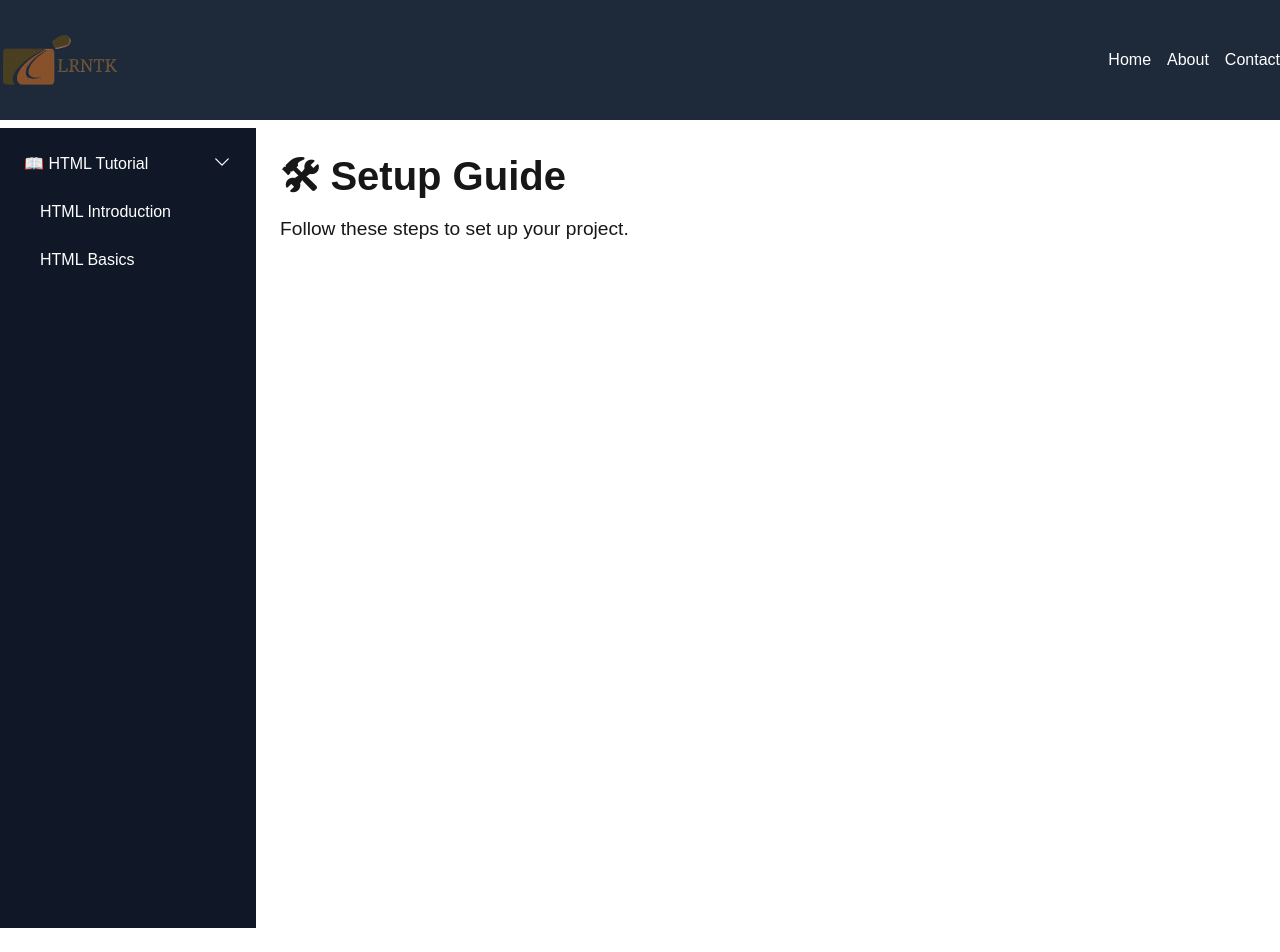
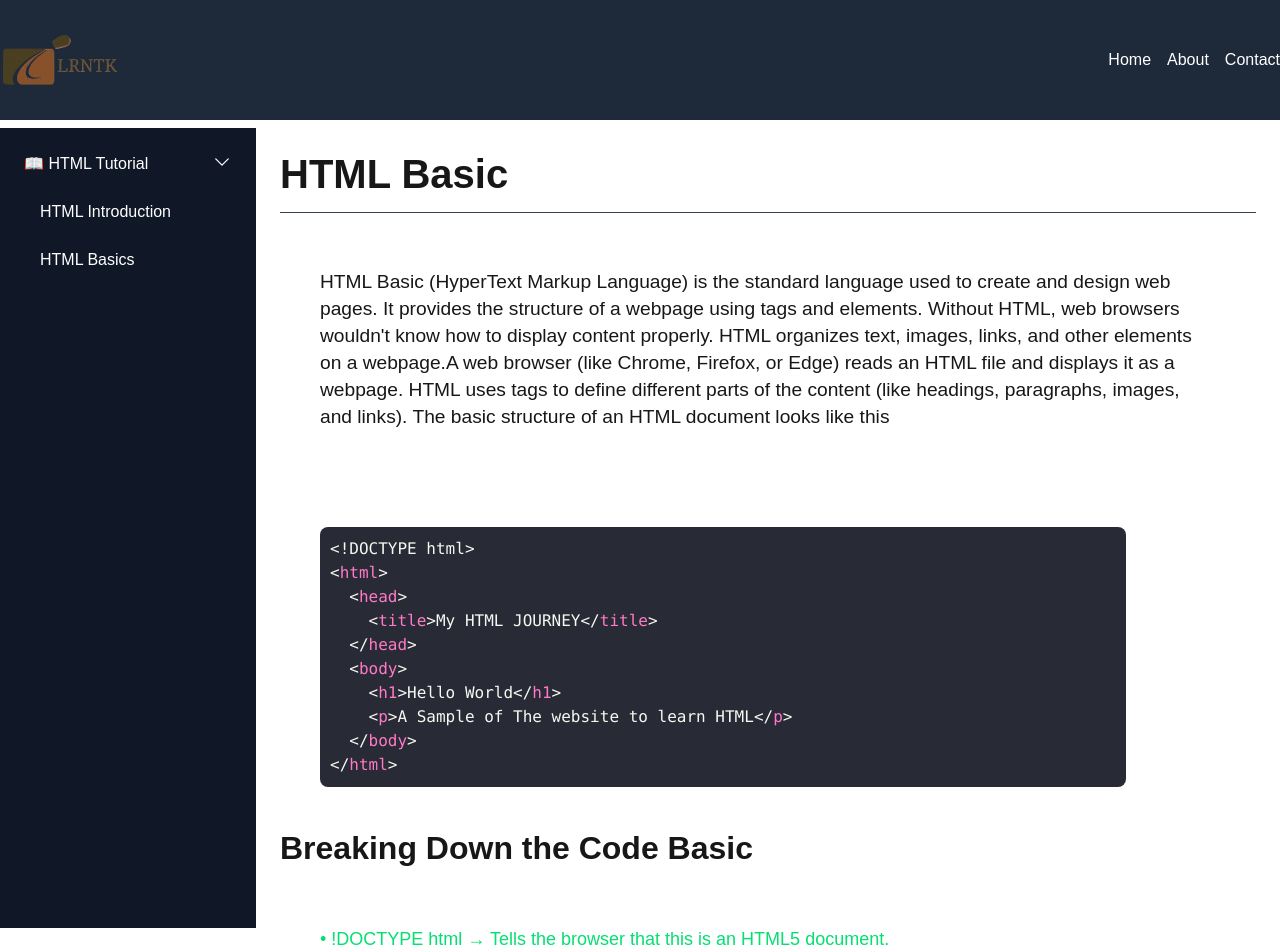
Before and after one commit to Fynova-Technologies/lrntk, a Next.js app: page /docs/basics in a window 1280 px wide. Shown: the top 952 px of the page. Before the commit the page ends 800 px from the top, so only its background shows below. Built offline with nearby package versions, Linux system fonts and the light colour scheme.

Commit message:
json added

```diff
--- a/app/docs/basics/page.tsx
+++ b/app/docs/basics/page.tsx
@@ -1,8 +1,129 @@
+'use client'
+// import Link from 'next/link';
+import React from 'react';
+import {Highlight, themes} from 'prism-react-renderer';
+import Image from 'next/image';
+import { useState, useEffect } from "react";
+
+
+interface Child {
+  type: string;
+  content?: string;
+  language?: string;
+  title?: string;
+  items?: string[];
+  url?: string;
+  alt?: string;
+  text?: string;
+}
+
+interface Section {
+  id: number;
+  title: string;
+  children: Child[];
+}
+
+interface ApiResponse {
+  sections: Section[];
+}
+
 export default function Setup() {
-    return (
-      <div>
-        <h1 className="text-3xl font-bold">🛠 Setup Guide</h1>
-        <p className="mt-4">Follow these steps to set up your project.</p>
-      </div>
-    );
+
+  const [content, setContent] = useState<Section | null>(null);
+
+  useEffect(() => {
+    fetch("/html_intro.json")
+      .then((response) => response.json())
+      .then((data:ApiResponse) => {
+        const foundSection = data.sections.find((sec:Section) => sec.id === 2);
+        setContent(foundSection || null)
+      }
+    )
+      .catch((error) => console.error("Error fetching content:", error));
+  }, []);
+
+  if (!content) {
+    return <p>Loading...</p>;
   }
+
+
+  return (
+    <div className="html-intro">
+      <h1 className="text-4xl font-bold">{content.title}</h1>
+      <hr className="my-4 border-gray-700" />
+
+      {/* Render Sections Dynamically */}
+      {content.children.map((section, index) => {
+        switch (section.type) {
+          case "text":
+            return <p key={index} className="mb-10 p-10 text-lg">{section.content}</p>;
+
+          case "code":
+            return (
+              <div key={index} className='p-10'>
+              <Highlight theme={themes.dracula} code={section.content||""} language="html">
+        {({ className, style, tokens, getLineProps, getTokenProps }) => (
+        <div style={{ width: "90%", overflowX: "auto" }}>
+          <pre
+            className={className}
+            style={{
+              ...style,
+              minWidth: "100%",
+              padding: "10px",
+              borderRadius: "8px",
+              display: "block",
+              whiteSpace:"pre-wrap",
+              overflowX: "auto", // Enables horizontal scrolling
+              // wordWrap: "normal", // Prevents text wrapping
+              background: "#282a36", // Dracula theme background color
+            }}
+          >
+            {tokens.map((line, i) => {
+              const lineProps = getLineProps({ line }); // Get line props
+              return (
+                <div key={i} {...lineProps}>
+                  {line.map((token, key) => {
+                    const tokenProps = getTokenProps({ token }); // Get token props
+                    return <span key={key} {...tokenProps} />;
+                  })}
+                </div>
+              );
+            })}
+          </pre>
+        </div>
+      )}
+    </Highlight>
+    </div>
+
+            );
+
+          case "list":
+            return (
+              <div key={index}>
+                <h2 className="text-2xl font-bold">{section.title}</h2>
+                <ul className="mt-4 p-10 text-lg">
+                  {section.items?.map((item, idx) => (
+                    <li key={idx} className="text-green-400">• {item}</li>
+                  ))}
+                </ul>
+              </div>
+            );
+
+          case "example":
+            return (
+              <h1 key={index}>{section.text}</h1>
+          );
+
+          case "image":
+            return (
+              <Image key={index} src={section.url || ""} height={500} width={500} alt={section.alt||""} className="mt-4  rounded-lg m-10 " />
+            );
+
+          default:
+            return null;
+        }
+      })}
+
+    </div>
+  );
+}
--- a/app/docs/introduction/page.tsx
+++ b/app/docs/introduction/page.tsx
@@ -1,33 +1,67 @@
+'use client'
 // import Link from 'next/link';
 import React from 'react';
 import {Highlight, themes} from 'prism-react-renderer';
 import Image from 'next/image';
+import { useState, useEffect } from "react";
 
-export default function Introduction() {
-  const code = `
-    <!DOCTYPE html>
-      <html>
-        <head>
-            <title>My HTML JOURNEY</title>
-        </head>
-        <body>
-            <h1>Hello World</h1>
-            <p>A Sample of The website to learn HTML</p>
-        </body>
-      </html>
-    `;
+
+interface Child {
+  type: string;
+  content?: string;
+  language?: string;
+  title?: string;
+  items?: string[];
+  url?: string;
+  alt?: string;
+  text?: string;
+}
+
+interface Section {
+  id: number;
+  title: string;
+  children: Child[];
+}
+
+interface ApiResponse {
+  sections: Section[];
+}
+
+export default function Setup() {
+
+  const [content, setContent] = useState<Section | null>(null);
+
+  useEffect(() => {
+    fetch("/html_intro.json")
+      .then((response) => response.json())
+      .then((data:ApiResponse) => {
+        const foundSection = data.sections.find((sec:Section) => sec.id === 1);
+        setContent(foundSection || null)
+      }
+    )
+      .catch((error) => console.error("Error fetching content:", error));
+  }, []);
+
+  if (!content) {
+    return <p>Loading...</p>;
+  }
+
+
   return (
     <div className="html-intro">
-      <h1 className="text-4xl font-bold mb-4">HTML Introduction</h1>
-      <div className="m-10 p-4 items-center justify-center border-y-1 border-neutral-600">
-        <p className="">HTML (HyperText Markup Language) is the standard language used to create and design web pages. It provides the structure of a webpage using tags and elements.</p>
-        <p className="">Without HTML, web browsers wouldn&apos;t know how to display content properly. HTML organizes text, images, links, and other elements on a webpage.</p>
-        <p>A web browser (like Chrome, Firefox, or Edge) reads an HTML file and displays it as a webpage.
-          HTML uses tags to define different parts of the content (like headings, paragraphs, images, and links).
-          The basic structure of an HTML document looks like this:</p>
-      </div>
-      <div className="w-full m-10">
-      <Highlight theme={themes.dracula} code={code} language="html">
+      <h1 className="text-4xl font-bold">{content.title}</h1>
+      <hr className="my-4 border-gray-700" />
+
+      {/* Render Sections Dynamically */}
+      {content.children.map((section, index) => {
+        switch (section.type) {
+          case "text":
+            return <p key={index} className="mb-10 p-10 text-lg">{section.content}</p>;
+
+          case "code":
+            return (
+              <div key={index} className='p-10'>
+              <Highlight theme={themes.dracula} code={section.content||""} language="html">
         {({ className, style, tokens, getLineProps, getTokenProps }) => (
         <div style={{ width: "90%", overflowX: "auto" }}>
           <pre
@@ -59,38 +93,37 @@ export default function Introduction() {
         </div>
       )}
     </Highlight>
+    </div>
+
+            );
+
+          case "list":
+            return (
+              <div key={index}>
+                <h2 className="text-2xl font-bold">{section.title}</h2>
+                <ul className="mt-4 p-10 text-lg">
+                  {section.items?.map((item, idx) => (
+                    <li key={idx} className="text-green-400">• {item}</li>
+                  ))}
+                </ul>
+              </div>
+            );
+
+          case "example":
+            return (
+              <h1 key={index}>{section.text}</h1>
+          );
+
+          case "image":
+            return (
+              <Image key={index} src={section.url || ""} height={500} width={500} alt={section.alt||""} className="mt-4  rounded-lg m-10 " />
+            );
+
+          default:
+            return null;
+        }
+      })}
 
     </div>
-    <div>
-      <h1>Breaking Down the Code:</h1>
-      <div className='m-10 grid-cols-2'>
-        <div>
-          <ul className='m-10 list-disc  px-4 py-2 text-xl marker:text-green-500 '>
-            <li>!DOCTYPE html → Tells the browser that this is an HTML5 document.</li>
-            <li>html → The main container for the webpage.</li>
-            <li>head → Contains important information like the page title (not visible on the page).</li>
-            <li>title → Sets the title that appears on the browser tab.</li>
-            <li>body → Contains the actual content of the page.</li>
-            <li>h1 → A heading (bigger text to highlight important information).</li>
-            <li>p → A paragraph (used for writing normal text).</li>
-          </ul>
-        </div>
-        <div>
-
-        </div>
-      </div>
-    </div>
-
-    <div>
-      <h2>This is How your Html looks like in a webpage</h2>
-      <div className=' m-10'>
-        <Image  src={"/Screenshot.png"} width={500} height={500} alt={"Demo"}/>
-      </div>
-    </div>
-
-    </div>
-
-
-
   );
 }
--- /dev/null
+++ b/public/html_intro.json
@@ -0,0 +1,78 @@
+  {
+    "sections": [
+      {
+        "id": 1,
+        "title": "HTML INTRO",
+        "children": [
+            {
+                "type": "text",
+                "content": "HTML (HyperText Markup Language) is the standard language used to create and design web pages. It provides the structure of a webpage using tags and elements. Without HTML, web browsers wouldn't know how to display content properly. HTML organizes text, images, links, and other elements on a webpage.A web browser (like Chrome, Firefox, or Edge) reads an HTML file and displays it as a webpage. HTML uses tags to define different parts of the content (like headings, paragraphs, images, and links). The basic structure of an HTML document looks like this"
+              },
+              {
+                "type": "code",
+                "language": "html",
+                "content": "<!DOCTYPE html>\n<html>\n  <head>\n    <title>My HTML JOURNEY</title>\n  </head>\n  <body>\n    <h1>Hello World</h1>\n    <p>A Sample of The website to learn HTML</p>\n  </body>\n</html>"
+              },
+              {
+                "type": "list",
+                "title": "Breaking Down the Code",
+                "items": [
+                  "!DOCTYPE html → Tells the browser that this is an HTML5 document.",
+                  "html → The main container for the webpage.",
+                  "head → Contains important information like the page title (not visible on the page).",
+                  "title → Sets the title that appears on the browser tab.",
+                  "body → Contains the actual content of the page.",
+                  "h1 → A heading (bigger text to highlight important information).",
+                  "p → A paragraph (used for writing normal text)."
+                ]
+              },
+              {
+                "type": "example",
+                "text": "This is how your Html looks like"
+              },
+              {
+                "type": "image",
+                "url": "/Screenshot.png",
+                "alt": "An example HTML webpage"
+              }
+        ]
+      },
+      {
+        "id": 2,
+        "title": "HTML Basic",
+        "children": [
+            {
+                "type": "text",
+                "content": "HTML Basic (HyperText Markup Language) is the standard language used to create and design web pages. It provides the structure of a webpage using tags and elements. Without HTML, web browsers wouldn't know how to display content properly. HTML organizes text, images, links, and other elements on a webpage.A web browser (like Chrome, Firefox, or Edge) reads an HTML file and displays it as a webpage. HTML uses tags to define different parts of the content (like headings, paragraphs, images, and links). The basic structure of an HTML document looks like this"
+              },
+              {
+                "type": "code",
+                "language": "html",
+                "content": "<!DOCTYPE html>\n<html>\n  <head>\n    <title>My HTML JOURNEY</title>\n  </head>\n  <body>\n    <h1>Hello World</h1>\n    <p>A Sample of The website to learn HTML</p>\n  </body>\n</html>"
+              },
+              {
+                "type": "list",
+                "title": "Breaking Down the Code Basic",
+                "items": [
+                  "!DOCTYPE html → Tells the browser that this is an HTML5 document.",
+                  "html → The main container for the webpage.",
+                  "head → Contains important information like the page title (not visible on the page).",
+                  "title → Sets the title that appears on the browser tab.",
+                  "body → Contains the actual content of the page.",
+                  "h1 → A heading (bigger text to highlight important information).",
+                  "p → A paragraph (used for writing normal text)."
+                ]
+              },
+              {
+                "type": "example",
+                "text": "This is Basic how your Html looks like"
+              },
+              {
+                "type": "image",
+                "url": "/Screenshot.png",
+                "alt": "An example HTML webpage"
+              }
+        ]
+      }
+    ]
+  }
```
